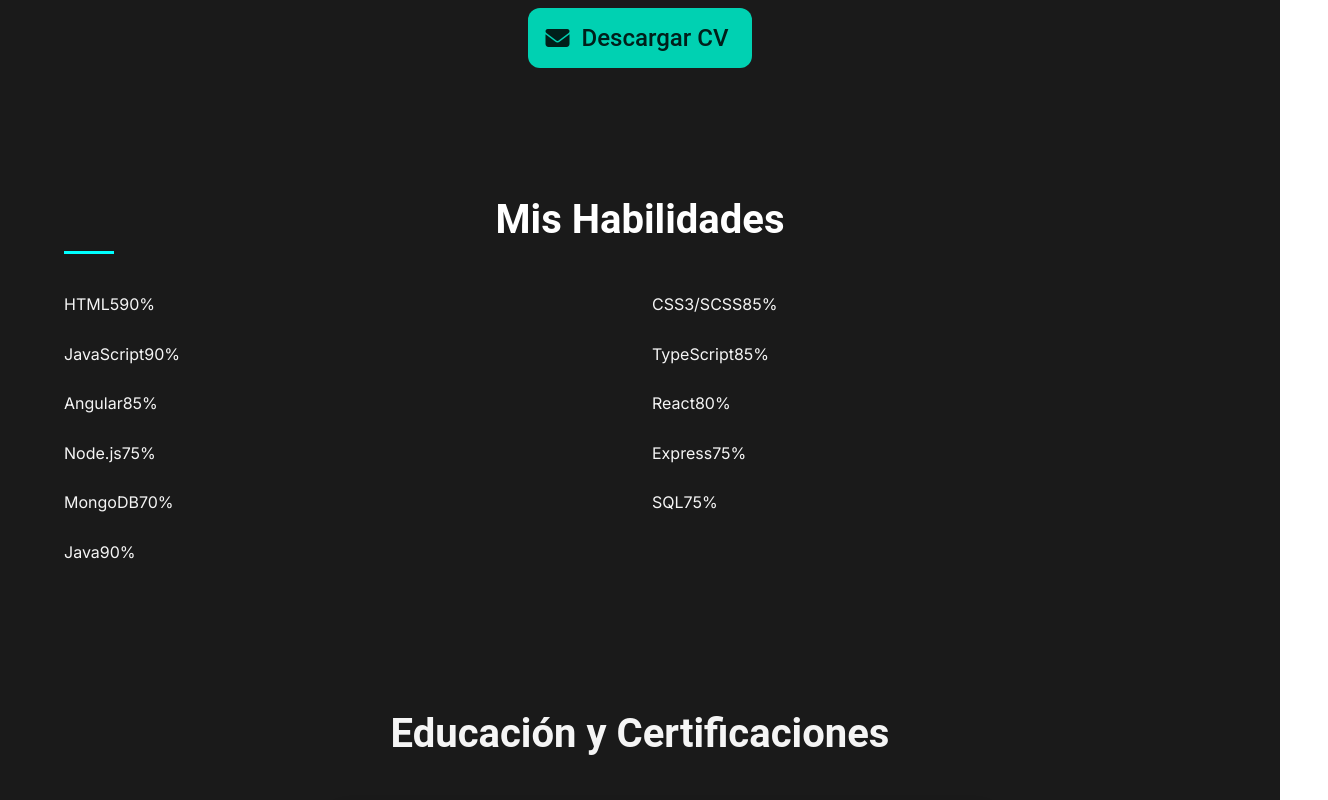
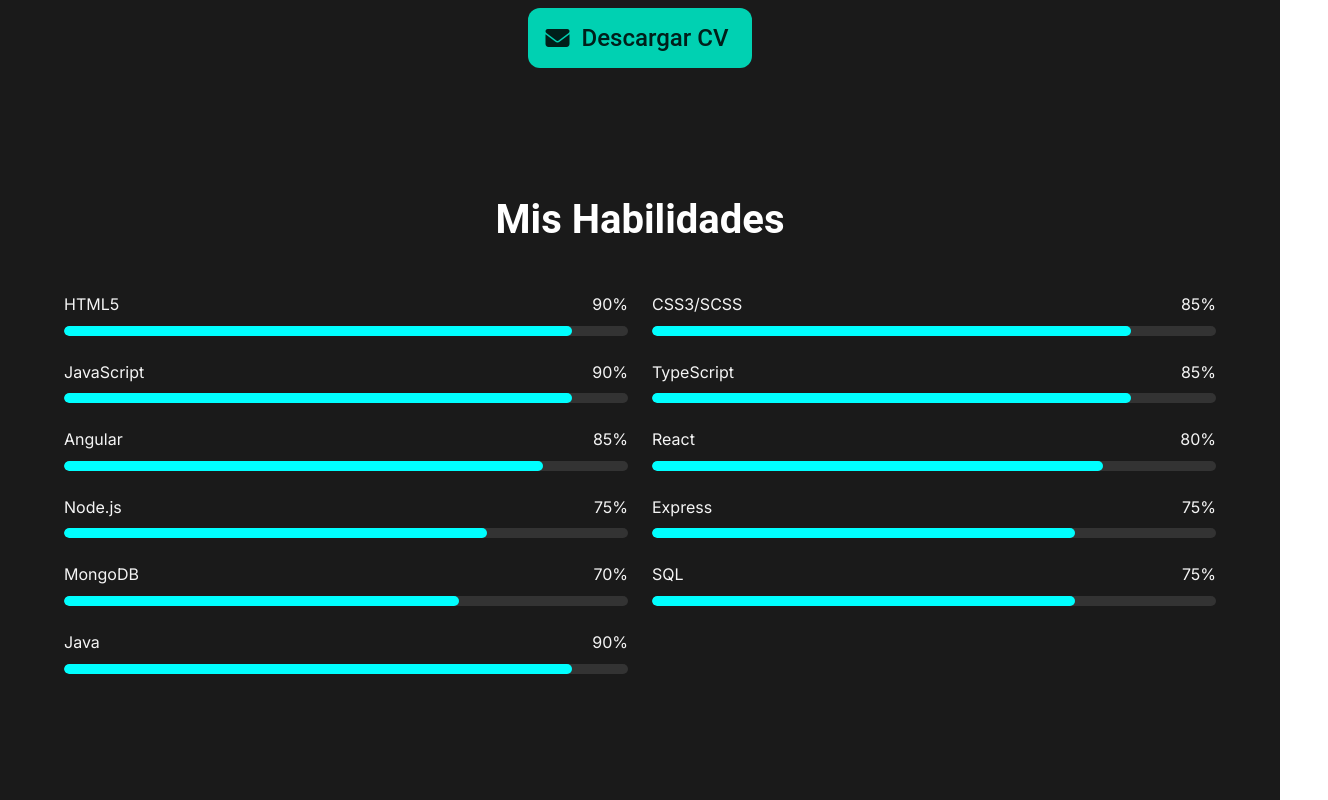
Before and after one commit to winvale/NewPortafolioAngular, an Angular app: page /profile in a window 1280 px wide. Shown: the part 1200-2000 px from the top of the page, 1328 px wide, since content can reach past the window. Built offline with nearby package versions, Linux system fonts and the light colour scheme.

Commit message:
refactor skills section styles; simplify background and enhance skill item layout

```diff
--- a/src/app/pages/profile/profile.component.scss
+++ b/src/app/pages/profile/profile.component.scss
@@ -6,45 +6,11 @@
 }
 
 .section.skills-section.has-background-light {
-  background: linear-gradient(135deg, rgba(26,26,26,0.95) 0%, rgba(44,44,44,0.95) 100%) !important;
-  position: relative;
+  background: #1a1a1a !important;
   padding: 4rem 1.5rem;
-
-  &::before {
-    content: '';
-    position: absolute;
-    top: 0;
-    left: 0;
-    right: 0;
-    bottom: 0;
-    background-color: rgba(26,26,26,0.98);
-    z-index: 0;
-  }
-
-  .container {
-    position: relative;
-    z-index: 1;
-  }
-
-  .profile-image img {
-    border: 3px solid #fff;
-    transition: .3s;
-    &:hover { transform: scale(1.03); }
-  }
 
   .title {
     color: #fff;
-    margin-bottom: 1rem;
-    position: relative;
-    &::after {
-      content: '';
-      position: absolute;
-      bottom: -10px;
-      left: 0;
-      width: 50px;
-      height: 3px;
-      background: var(--primary-color);
-    }
   }
 }
 
@@ -284,6 +250,29 @@
 }
 
 
+.skills-section {
+  .skill-item {
+    .skill-info {
+      display: flex;
+      justify-content: space-between;
+      margin-bottom: 0.5rem;
+    }
+
+    .progress-container {
+      height: 10px;
+      background-color: var(--background-accent);
+      border-radius: 5px;
+      overflow: hidden;
+
+      .progress-bar {
+        height: 100%;
+        background: var(--primary-color);
+        border-radius: 5px;
+        transition: width 1.5s ease-in-out;
+      }
+    }
+  }
+}
 .education-section {
   padding: 5rem 1.5rem;
   background-color: var(--background-dark);
```
